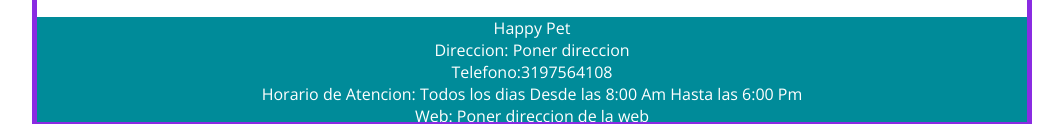
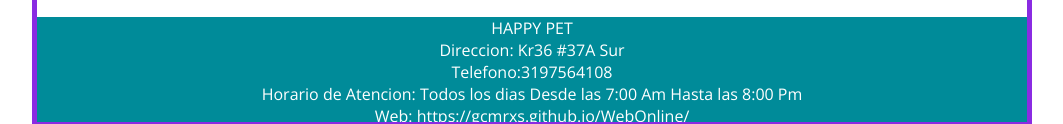
Before and after one commit to GcMrXs/WebOnline, a plain HTML site: page index.html in a window 1280 px wide. Shown: the part 1590-1714 px from the top of the page, without its empty margins (108-1171 px from the left). Drawn offline with nearby package versions, Linux system fonts and the light colour scheme.

Commit message:
Update index.html

```diff
--- a/index.html
+++ b/index.html
@@ -130,11 +130,11 @@ and open the template in the editor.
             <div class="espacio"> </div>
             <div class="PiePagina">
                 <footer>
-                    <p class="NombreNegocio"> Happy Pet</p>
-                    <p class="Direccion"> Direccion: Poner direccion </p>
+                    <p class="NombreNegocio"> HAPPY PET</p>
+                    <p class="Direccion"> Direccion: Kr36 #37A Sur </p>
                     <p>Telefono:3197564108</p>
-                    <p>Horario de Atencion: Todos los dias Desde las 8:00 Am Hasta las 6:00 Pm</p>
-                    <p>Web: Poner direccion de la web</p>
+                    <p>Horario de Atencion: Todos los dias Desde las 7:00 Am Hasta las 8:00 Pm</p>
+                    <p>Web: https://gcmrxs.github.io/WebOnline/</p>
                 </footer>
             </div>
 
```
